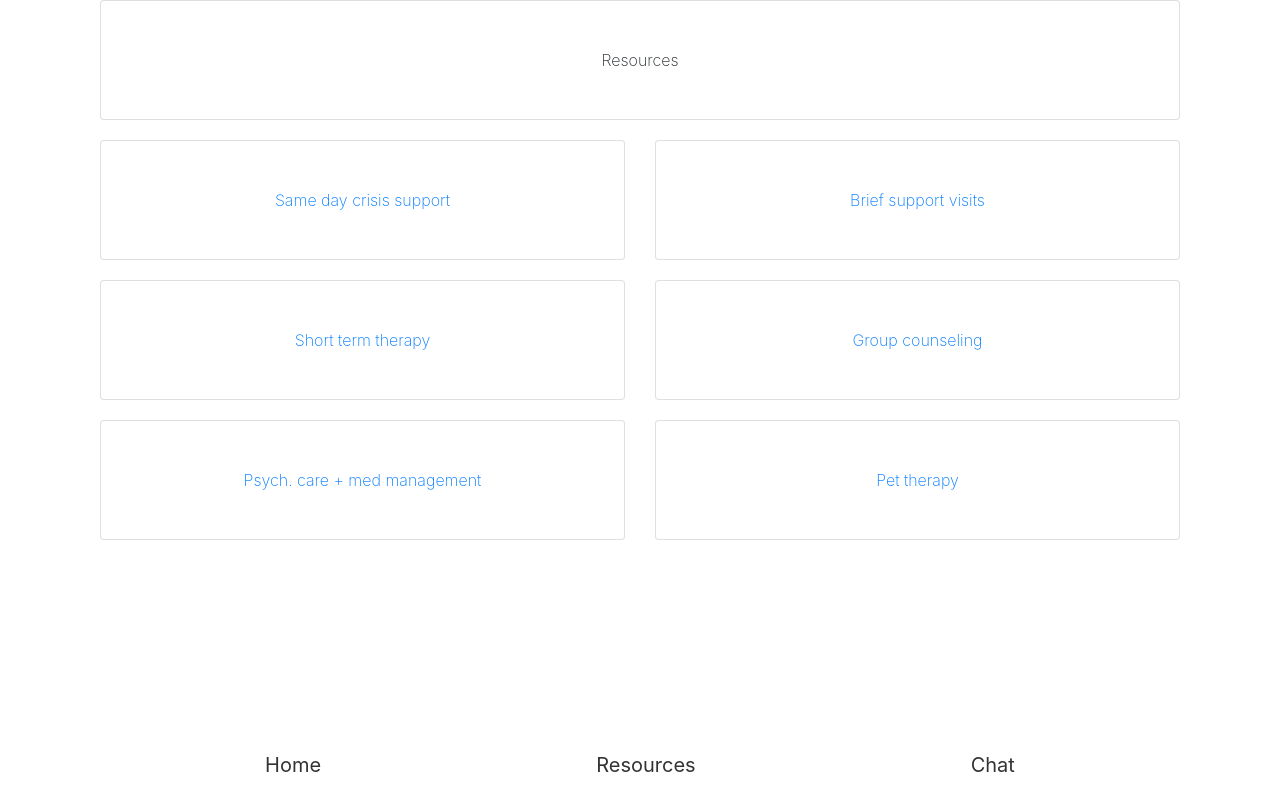
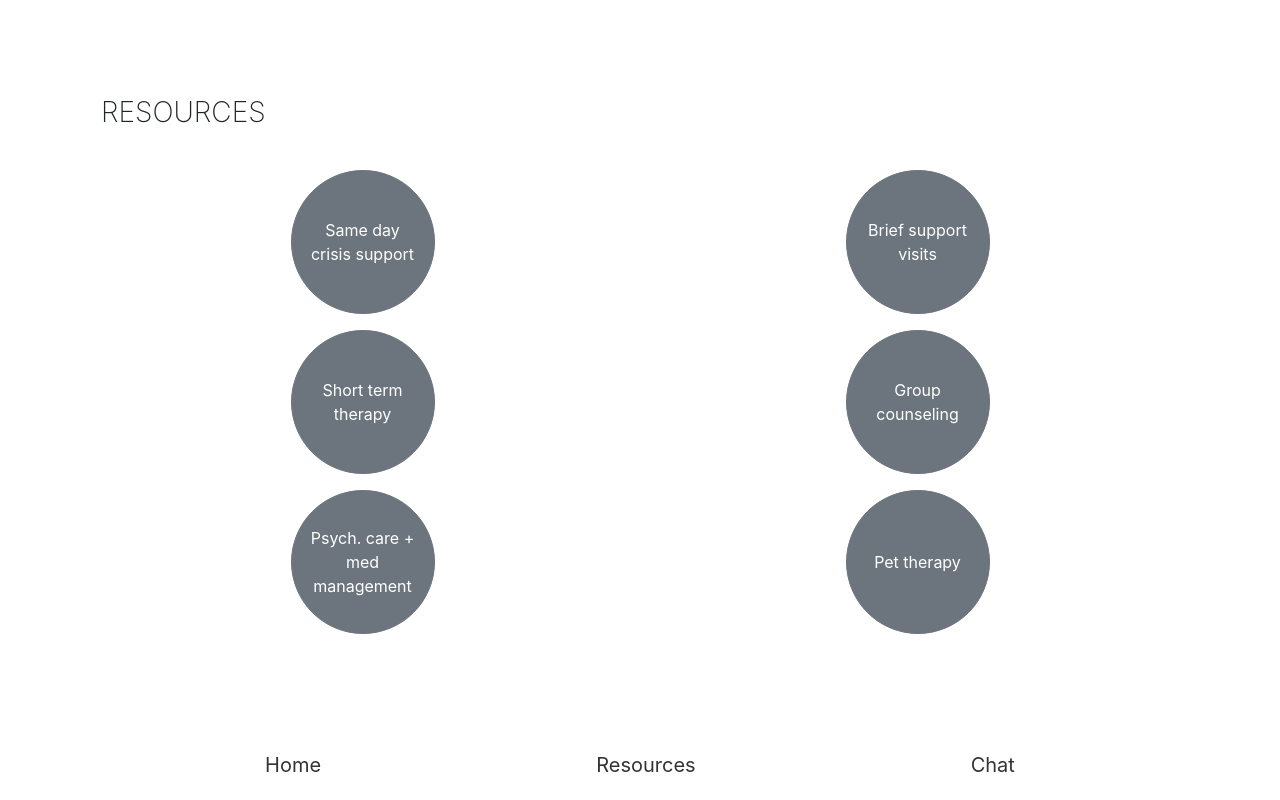
Before and after one commit to mayhemphone/hackathon-client, a React (Create React App) app: page /resources in a window 1280 px wide. Built offline with nearby package versions, Linux system fonts and the light colour scheme.

Commit message:
added onclick for chat submit to show stubbed results

```diff
--- a/src/App.css
+++ b/src/App.css
@@ -75,7 +75,7 @@
 
 }
 #chatWindow {
-	height:20em;
+	height:25em;
 }
 
 .container1 {
@@ -117,7 +117,7 @@ nav a:hover {
 }
 .noGlow, textarea, select, input, button { outline: none; }
 
-.cardMargin{
+.{
 	margin: 1em 0em;
 }
 .text-left{
@@ -142,7 +142,7 @@ label {
 
 }
 
-input {
+input, textarea {
 	margin-bottom: .5rem;
 }
 .center {
@@ -152,5 +152,13 @@ input {
 	border-radius: 9rem;
 	height:9rem;
 	width: 9rem;
+	margin: .5rem 0rem;
 
 }
+.title{
+	margin: 6em 1em 2em 1em;
+	text-align: left;
+}
+.mainContainer{
+	margin-bottom: 5em;
+}
--- a/src/App.js
+++ b/src/App.js
@@ -26,9 +26,9 @@ handleNameSubmit = (name) => {
 	  return (
 	    <div className="App">
 	 			<Router>
-	          <div >
+	          <div className="mainContainer">
 	            <Nav user={this.state.user} />
-		        	<div className="">
+		        	<div >
 		        		<Route path="/" exact component={
 			              () => (<Home handleNameSubmit={this.handleNameSubmit} user={this.state.user} />)
 			            } />
--- a/src/Chat.js
+++ b/src/Chat.js
@@ -1,5 +1,5 @@
 import React, { Component } from 'react'
-import { Card, Button, CardTitle, CardText, Row, Col, Form, Input } from 'reactstrap';
+import { Card, Button, CardSubtitle, CardBody, CardTitle, CardText, Row, Col, Form, Input } from 'reactstrap';
 
 
 class Chat extends Component {
@@ -10,30 +10,61 @@ class Chat extends Component {
       stage: 0
     };
   }
+
+  submitChat = (e) =>{
+  	e.preventDefault()
+  	this.setState({stage:1})
+  }
 	render() {
 
 		if (this.state.stage === 0){
 			return(
 				<div className="container">
-				 <Row >
-		      <Col>
-		        <Card body >
-		          <CardTitle>What's going on?</CardTitle>
-		          <CardText></CardText>
+					<div className="title">
+						<h3>CHAT</h3>
+					</div>
+					<div className="container">
+						<Row className="row_card_resource">
+							<Col xs='12'>
 		          	<Form onSubmit={this.handleSubmit}>
 									<Input className="noGlow" id="chatWindow" type="textarea" name="user" placeholder="Describe what you're feeling..." value={this.state.user} onChange={this.userChage} />
-									<br />
 								</Form>
-		          <Button >Ready</Button>
-		        </Card>
-		      </Col>
-		     </Row>
+		          	<Button onClick={this.submitChat} className="float-right" >Submit</Button>
+			      </Col>
+			     </Row>
+				</div>
 			</div>
 			)
 		}else{
 			return(
 				<div className="container">
-				 Results
+				 <div className="title">
+						<h3>RESULTS</h3>
+					</div>
+					<Card className="cardMargin">
+		        <CardBody>
+		          <CardTitle>Card title</CardTitle>
+		          <CardSubtitle>Card subtitle</CardSubtitle>
+		          <CardText>Some quick example text to build on the card title and make up the bulk of the card's content.</CardText>
+		          <Button>Button</Button>
+		        </CardBody>
+		      </Card>
+		      <Card className="cardMargin">
+		        <CardBody>
+		          <CardTitle>Card title</CardTitle>
+		          <CardSubtitle>Card subtitle</CardSubtitle>
+		          <CardText>Some quick example text to build on the card title and make up the bulk of the card's content.</CardText>
+		          <Button>Button</Button>
+		        </CardBody>
+		      </Card>
+		      <Card className="cardMargin">
+		        <CardBody>
+		          <CardTitle>Card title</CardTitle>
+		          <CardSubtitle>Card subtitle</CardSubtitle>
+		          <CardText>Some quick example text to build on the card title and make up the bulk of the card's content.</CardText>
+		          <Button>Button</Button>
+		        </CardBody>
+		      </Card>
 			</div>
 			)
 		}
--- a/src/Home.js
+++ b/src/Home.js
@@ -12,11 +12,20 @@ class Home extends Component {
     };
   }
 
- handleUserChange = (e) => { this.setState({ userTemp: e.target.value }); }
- handleSubmit =(e) => {
+	handleUserChange = (e) => { this.setState({ userTemp: e.target.value }); }
+	handleSubmit =(e) => {
  		e.preventDefault()
  		this.props.handleNameSubmit(this.state.userTemp)
- }
+	}
+
+	handleClickChat = (e) => {
+		e.preventDefault()
+
+	}
+	handleClickResources= (e) => {
+		e.preventDefault()
+
+	}
 
 	render() {
 
@@ -55,10 +64,14 @@ class Home extends Component {
 					<div className="bottomContent">
 						<Row className="cardMargin">
 				      <Col xs='6'>
+				      <Link to="/chat">
 				        <Button className="circle">Chat</Button>
+				      </Link>
 				      </Col>
 				      <Col xs='6'>
-				        <Button className="circle" >Resources</Button>
+				        <Link to="/resources">
+				        	<Button className="circle" >Resources</Button>
+				      	</Link>
 				      </Col>
 				    </Row>
 			    </div>
--- a/src/Resources.js
+++ b/src/Resources.js
@@ -63,57 +63,43 @@ class Resources extends Component {
 	render() {
 		return(
       <div className="container">
-				<div className="container">
-						<Card body className="allcards">
-							<CardText>Resources</CardText>
-						</Card>
+				<div className="title">
+					<h3>RESOURCES</h3>
 				</div>
 				<div className="container">
 					<Row className="row_card_resource">
 						<Col xs='6'>
 								<Link onClick={() => this.toggle1()} >
-									<Card body className="allcards">
-										<CardText>Same day crisis support</CardText>
-									</Card>
+										<Button className="circle">Same day crisis support</Button>
 								</Link>
 						</Col>
 						<Col xs='6'>
 							<Link onClick={() => this.toggle2()} >
-									<Card body className="allcards">
-										<CardText>Brief support visits</CardText>
-									</Card>
+										<Button className="circle">Brief support visits</Button>
 							</Link>
 						</Col>
 					</Row>
 					<Row>
 						<Col xs='6'>
 							<Link onClick={() => this.toggle3()} >
-									<Card body className="allcards">
-										<CardText>Short term therapy</CardText>
-									</Card>
+										<Button className="circle">Short term therapy</Button>
 							</Link>
 						</Col>
 						<Col xs='6'>
 							<Link onClick={() => this.toggle4()} >
-									<Card body className="allcards">
-										<CardText>Group counseling</CardText>
-									</Card>
+										<Button className="circle">Group counseling</Button>
 							</Link>
 						</Col>
 					</Row>
 					<Row>
 						<Col xs='6'>
 							<Link onClick={() => this.toggle5()} >
-									<Card body className="allcards">
-										<CardText>Psych. care + med management</CardText>
-									</Card>
+										<Button className="circle">Psych. care + med management</Button>
 							</Link>
 						</Col>
 						<Col xs='6'>
 							<Link onClick={() => this.toggle6()} >
-									<Card body className="allcards">
-										<CardText>Pet therapy</CardText>
-									</Card>
+										<Button className="circle">Pet therapy</Button>
 							</Link>
 						</Col>
 					</Row>
```
